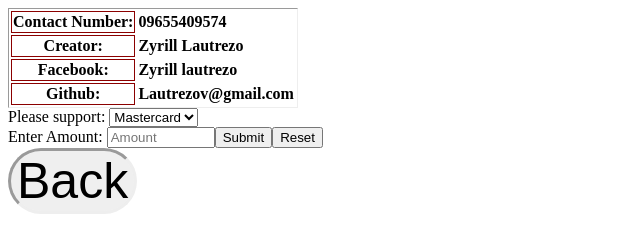
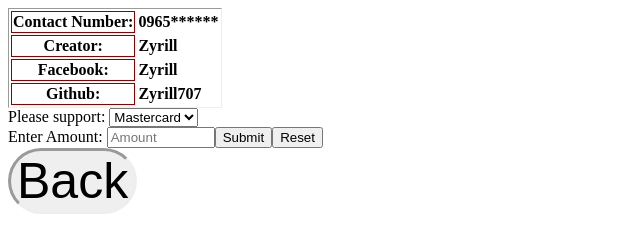
Before and after one commit to zyrill707/Tiktok-downloaderhd, a plain HTML site: page Contact.html in a window 1280 px wide. Shown: the whole page, without its empty margins (0-640 px from the left). Drawn offline with Linux system fonts and the light colour scheme.

Commit message:
Update Contact.html

```diff
--- a/Contact.html
+++ b/Contact.html
@@ -26,18 +26,18 @@
   <div>
 <table style="border:1px inset;">
   <th>Contact Number:</th>
-  <td style="font-weight:bold;">09655409574</td>
+  <td style="font-weight:bold;">0965******</td>
   <tr>
   <th>Creator:</th>
-  <td style="font-weight:bold;">Zyrill Lautrezo</td>
+  <td style="font-weight:bold;">Zyrill</td>
   </tr>
   <tr>
     <th>Facebook:</th>
-    <td style="font-weight:bold;">Zyrill lautrezo</td>
+    <td style="font-weight:bold;">Zyrill</td>
   </tr>
   <tr>
     <th>Github:</th>
-    <td style="font-weight:bold;">Lautrezov@gmail.com</td>
+    <td style="font-weight:bold;">Zyrill707</td>
   </tr>
 </table>
 </div>
```
